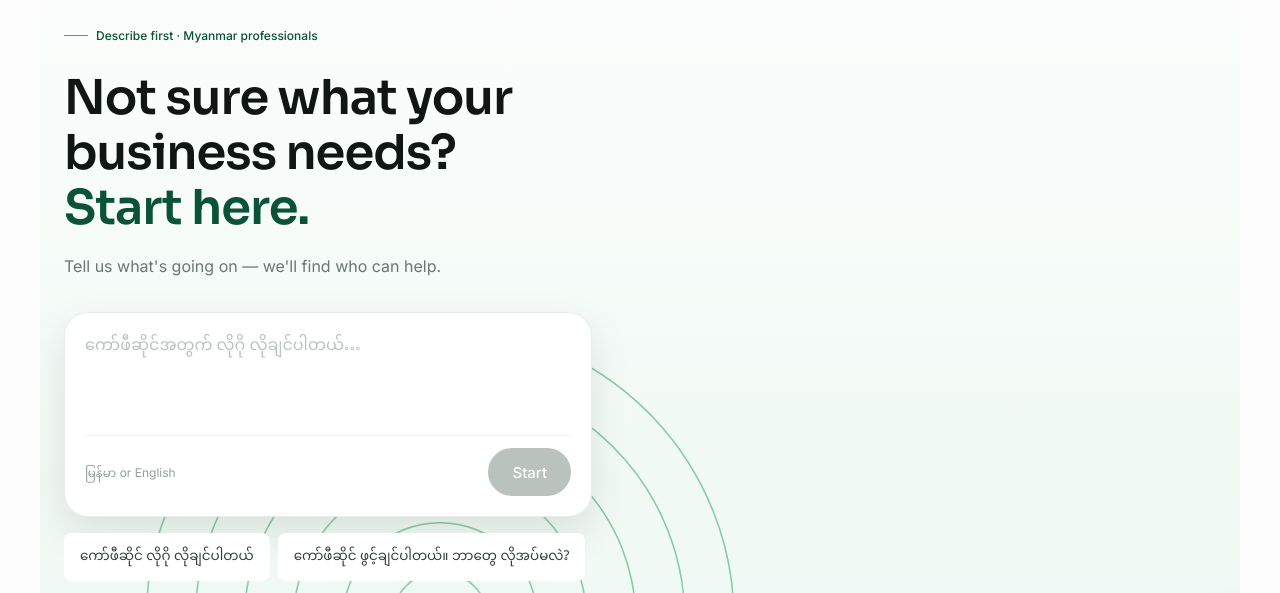
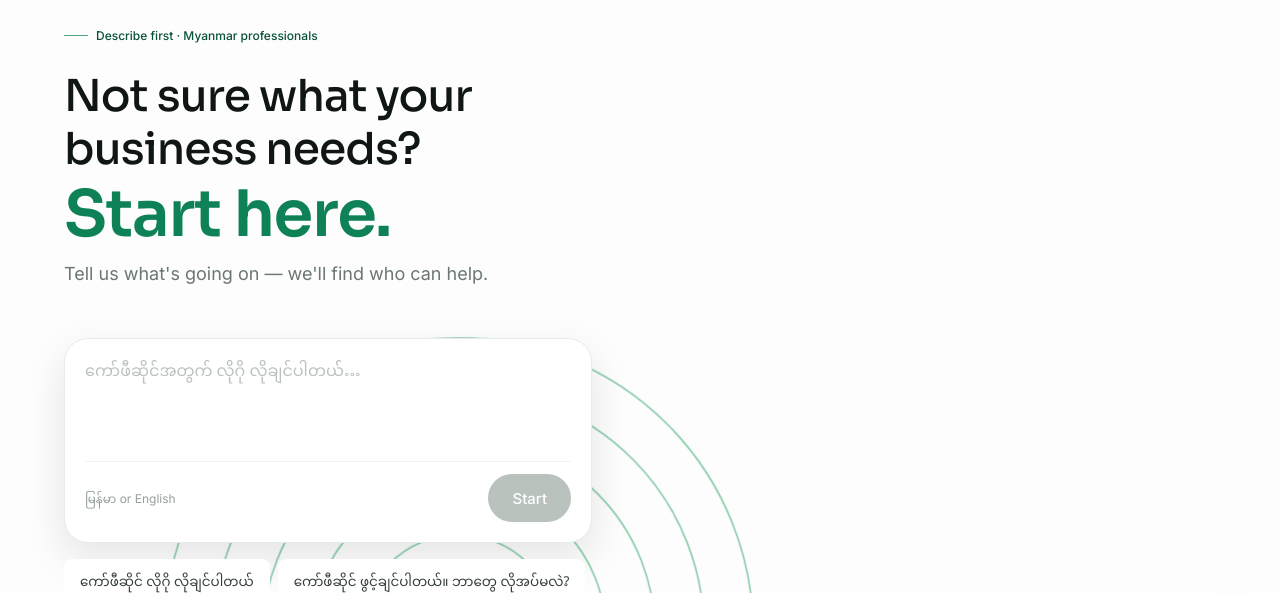
Before and after one commit to Xeloraa/inyalink, a React (Vite) app in the folder apps/web/: page / in a window 1280 px wide. Shown: the part 120-713 px from the top of the page. Built offline with nearby package versions, Linux system fonts and the light colour scheme; no server answers.

Commit message:
Restore hero type hierarchy, jade-600 accent, and shared left edge.
Co-authored-by: Cursor <cursoragent@cursor.com>

```diff
--- a/apps/web/src/features/landing/FullBleed.tsx
+++ b/apps/web/src/features/landing/FullBleed.tsx
@@ -1,9 +1,9 @@
 import type { ReactNode } from 'react';
 
 /**
- * Full-viewport-width section. Escapes AppShell main padding with matching
- * negative margins, then restores the same max-width + padding as Header
- * so content shares one left edge.
+ * Full-bleed background, in-flow content. Content stays inside AppShell's
+ * max-width + horizontal padding so it shares the header's left edge.
+ * Background paints edge-to-edge via an absolutely positioned layer.
  */
 export function FullBleed({
   children,
@@ -22,13 +22,13 @@ export function FullBleed({
     <section
       id={id}
       aria-labelledby={labelledBy}
-      className={`relative -mx-5 md:-mx-8 lg:-mx-6 ${className}`}
+      className="relative"
     >
       <div
-        className={`relative mx-auto max-w-container px-5 md:px-8 lg:px-6 ${innerClassName}`}
-      >
-        {children}
-      </div>
+        aria-hidden
+        className={`pointer-events-none absolute inset-y-0 left-1/2 -z-10 w-screen max-w-[100vw] -translate-x-1/2 ${className}`}
+      />
+      <div className={`relative ${innerClassName}`}>{children}</div>
     </section>
   );
 }
--- a/apps/web/src/features/landing/HeroDawn.tsx
+++ b/apps/web/src/features/landing/HeroDawn.tsx
@@ -59,26 +59,30 @@ export function HeroDawn({
 
             <h1
               id="hero-heading"
-              className="text-hero animate-fade-up delay-1 mt-lg text-ink-900 md:mt-xl"
+              className="animate-fade-up delay-1 mt-lg text-ink-900 md:mt-xl"
             >
-              <span className="block">{t('landing.headlineBefore')}</span>
+              <span className="text-hero-question block">
+                {t('landing.headlineBefore')}
+              </span>
               {t('landing.headlineAccent') ? (
-                <span className="block text-jade-800">
+                <span className="text-hero-directive mt-xs block text-jade-600">
                   {t('landing.headlineAccent')}
                 </span>
               ) : null}
               {t('landing.headlineAfter') ? (
-                <span className="block">{t('landing.headlineAfter')}</span>
+                <span className="text-hero-question block">
+                  {t('landing.headlineAfter')}
+                </span>
               ) : null}
             </h1>
 
-            <p className="animate-fade-up delay-2 mt-md max-w-hero text-body text-ink-500 md:mt-lg md:text-body-lg">
+            <p className="animate-fade-up delay-2 mt-sm max-w-hero text-[18px] leading-burmese text-ink-500">
               {t('landing.subhead')}
             </p>
 
             <div
               ref={heroRef}
-              className="animate-fade-up delay-3 relative mt-xl w-full md:mt-2xl"
+              className="animate-fade-up delay-3 relative mt-2xl w-full md:mt-3xl"
             >
               <HeroInput
                 value={goal}
--- a/apps/web/src/styles/landing.css
+++ b/apps/web/src/styles/landing.css
@@ -1,11 +1,21 @@
 /* Landing (Morning Water) — display type, scroll reveals, ambient motion. */
 
-/* Phone size keeps the goal input above the fold; Burmese runs long. */
-.text-hero {
+/* Question line — quieter lead-in. */
+.text-hero-question {
   font-family: Sora, 'Noto Sans Myanmar', system-ui, sans-serif;
-  font-size: 32px;
+  font-size: 28px;
+  font-weight: 500;
+  line-height: 1.25;
+  letter-spacing: -0.02em;
+  overflow-wrap: anywhere;
+}
+
+/* Directive — larger, heavier; leads the eye. */
+.text-hero-directive {
+  font-family: Sora, 'Noto Sans Myanmar', system-ui, sans-serif;
+  font-size: 40px;
   font-weight: 600;
-  line-height: 1.2;
+  line-height: 1.15;
   letter-spacing: -0.02em;
   overflow-wrap: anywhere;
 }
@@ -19,14 +29,20 @@
 }
 
 @media (min-width: 768px) {
-  .text-hero {
-    font-size: 48px;
-    line-height: 1.15;
+  .text-hero-question {
+    font-size: 44px;
+    line-height: 1.2;
+  }
+
+  .text-hero-directive {
+    font-size: 64px;
+    line-height: 1.1;
   }
 }
 
 /* Burmese stacked diacritics clip below 1.8 — applies at display sizes too. */
-:lang(my) .text-hero,
+:lang(my) .text-hero-question,
+:lang(my) .text-hero-directive,
 :lang(my) .text-sect {
   line-height: 1.8;
 }
```
